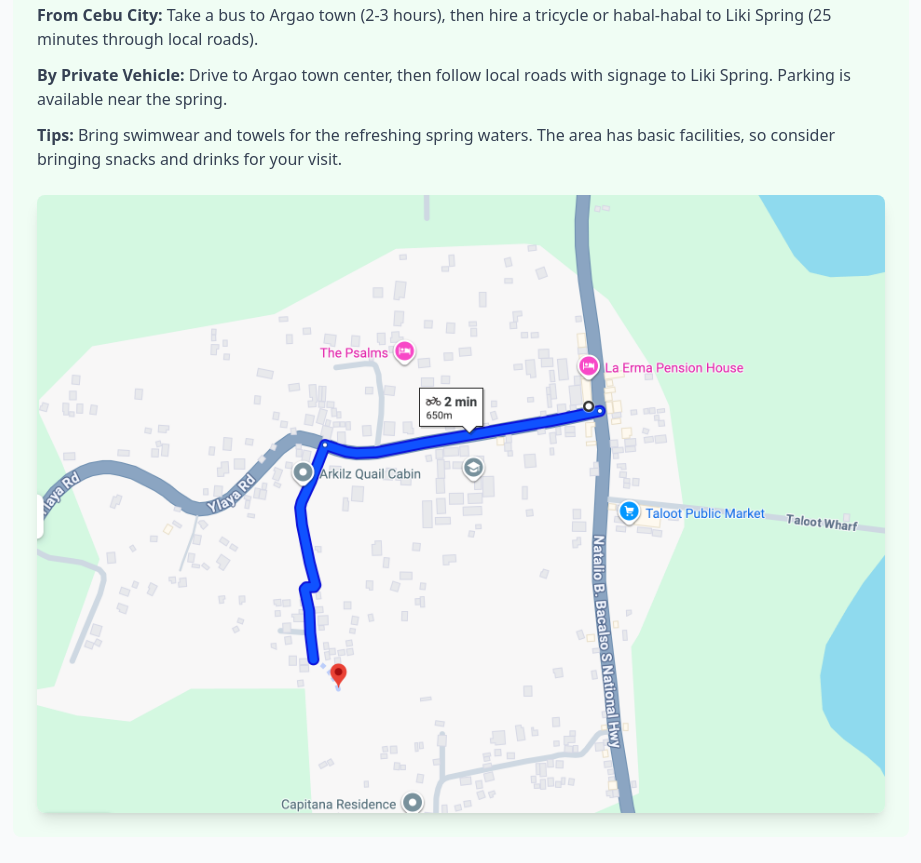
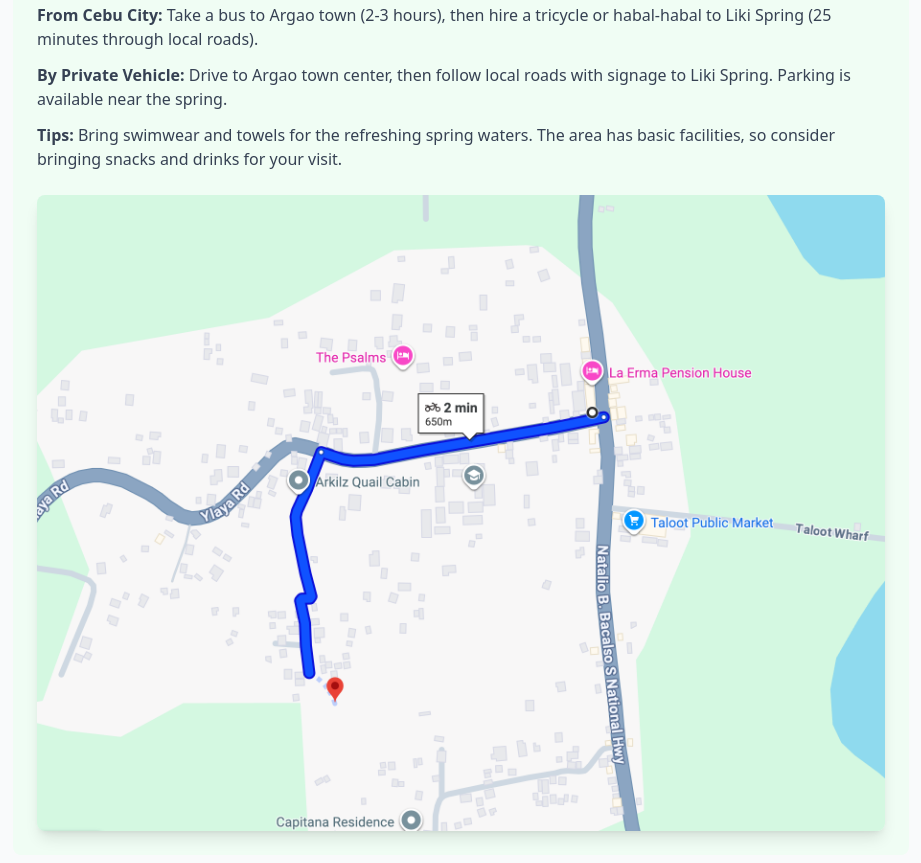
Before and after one commit to chikitita20/ARGAO-TOURISM, a website: page liki-spring.html in a window 1280 px wide. Shown: the part 1477-2340 px from the top of the page, without its empty margins (179-1100 px from the left). Drawn offline with nearby package versions, Linux system fonts and the light colour scheme; files that its build step writes are made by us from their sources.

Commit message:
Updated Map Screenshot frame size

```diff
--- a/liki-spring.html
+++ b/liki-spring.html
@@ -88,8 +88,8 @@
                             <p><strong>By Private Vehicle:</strong> Drive to Argao town center, then follow local roads with signage to Liki Spring. Parking is available near the spring.</p>
                             <p><strong>Tips:</strong> Bring swimwear and towels for the refreshing spring waters. The area has basic facilities, so consider bringing snacks and drinks for your visit.</p>
                         </div>
-                        <div class="mt-6 rounded-lg overflow-hidden shadow-lg">
-                            <img src="src/img/liki_map.png" alt="Map to Liki Spring" class="w-full h-auto">
+                        <div class="mt-6 rounded-lg overflow-hidden shadow-lg aspect-[4/3]">
+                            <img src="src/img/liki_map.png" alt="Map to Liki Spring" class="w-full h-full object-cover">
                         </div>
                     </div>
                 </div>
```
